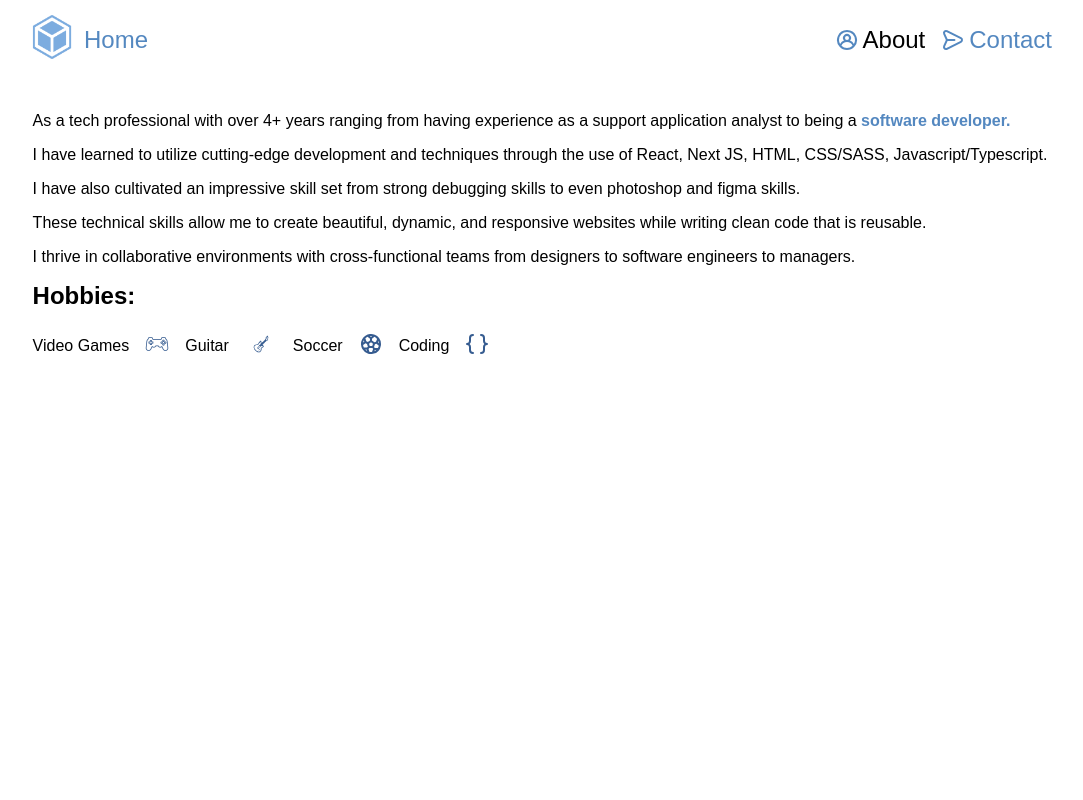
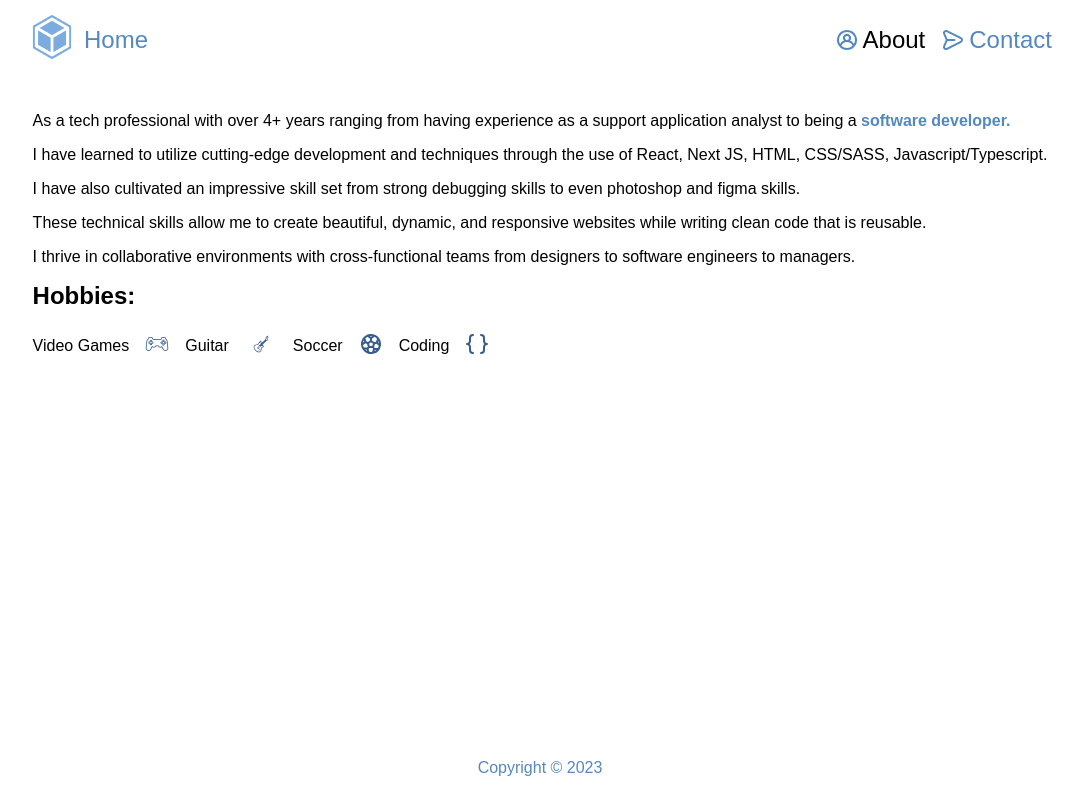
Before and after one commit to jvpink200/portfolioNextJS, a Next.js app: page /about in a window 1280 px wide. Shown: the whole page, without its empty margins (100-1183 px from the left). Built offline with nearby package versions, Linux system fonts and the light colour scheme.

Commit message:
fixed footer sticky

```diff
--- a/src/components/Footer.js
+++ b/src/components/Footer.js
@@ -2,8 +2,8 @@ export default function Footer() {
   let currentDate = new Date();
   let currentYear = currentDate.getFullYear();
   return (
-    <>
+    <div className="sticky">
       <section className="footer">Copyright &copy; {currentYear}</section>
-    </>
+    </div>
   );
 }
--- a/src/pages/_document.js
+++ b/src/pages/_document.js
@@ -1,10 +1,14 @@
 import { Html, Head, Main, NextScript } from "next/document";
+import Footer from "@/components/Footer";
 export default function Document() {
   return (
     <Html>
       <Head />
       <body>
-        <Main />
+        <div className="site-content-wrapper">
+          <Main />
+        </div>
+        <Footer />
         <NextScript />
       </body>
     </Html>
--- a/src/pages/index.js
+++ b/src/pages/index.js
@@ -38,7 +38,6 @@ export default function Home() {
       <NavBar active="home" />
       <Herobanner />
       <Projects />
-      <Footer />
     </>
   );
 }
--- a/src/styles/globals.scss
+++ b/src/styles/globals.scss
@@ -8,10 +8,17 @@ body,
 html {
   box-sizing: border-box;
   font-family: sans-serif;
+  display: flex;
+  flex-direction: column;
+  width: 100%;
   height: 100%;
-  width: 100%;
   overflow-x: hidden;
 }
+.site-content-wrapper {
+  flex: 1;
+  width: 100%;
+}
+
 li {
   list-style-type: none;
 }
```
